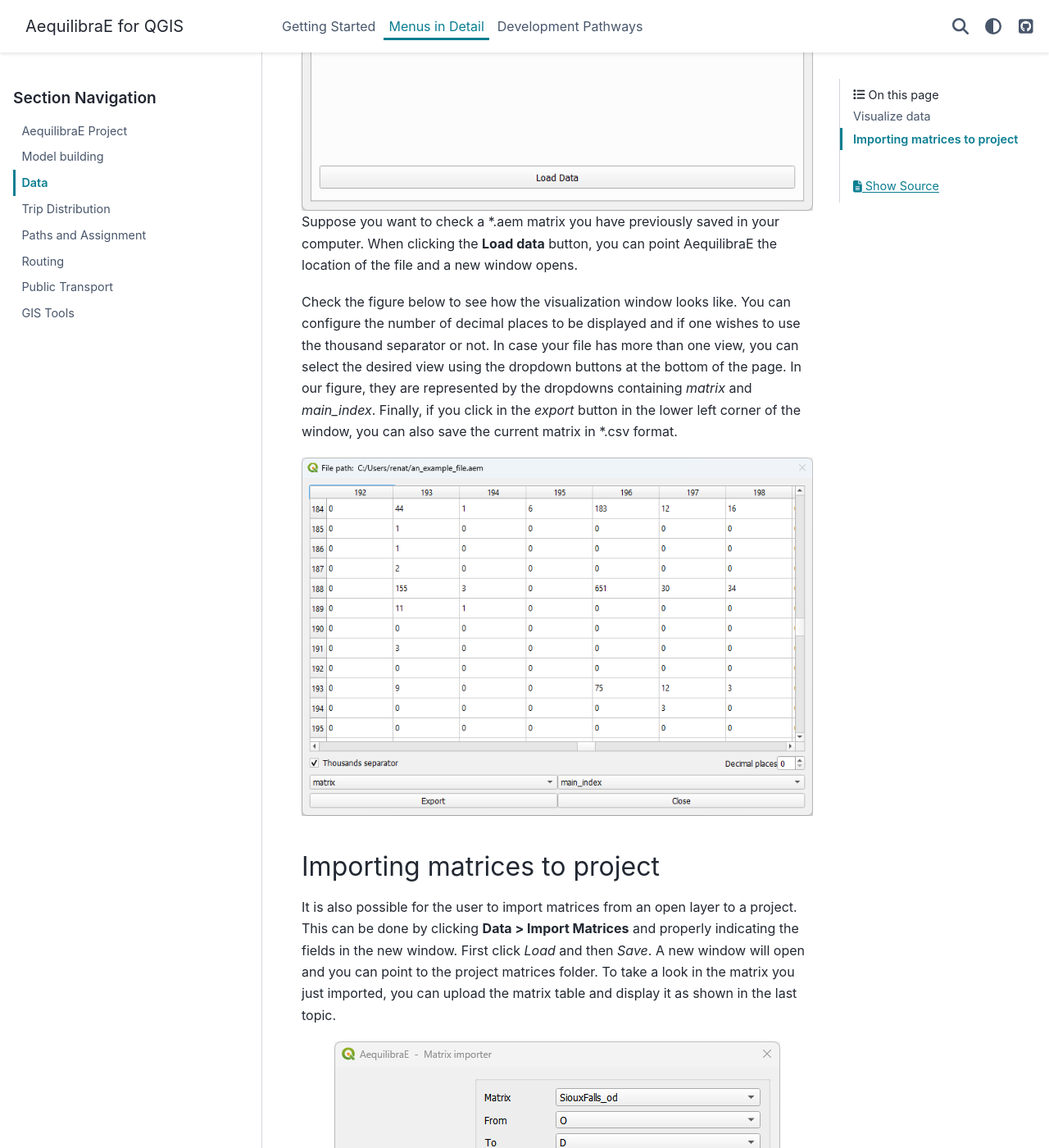
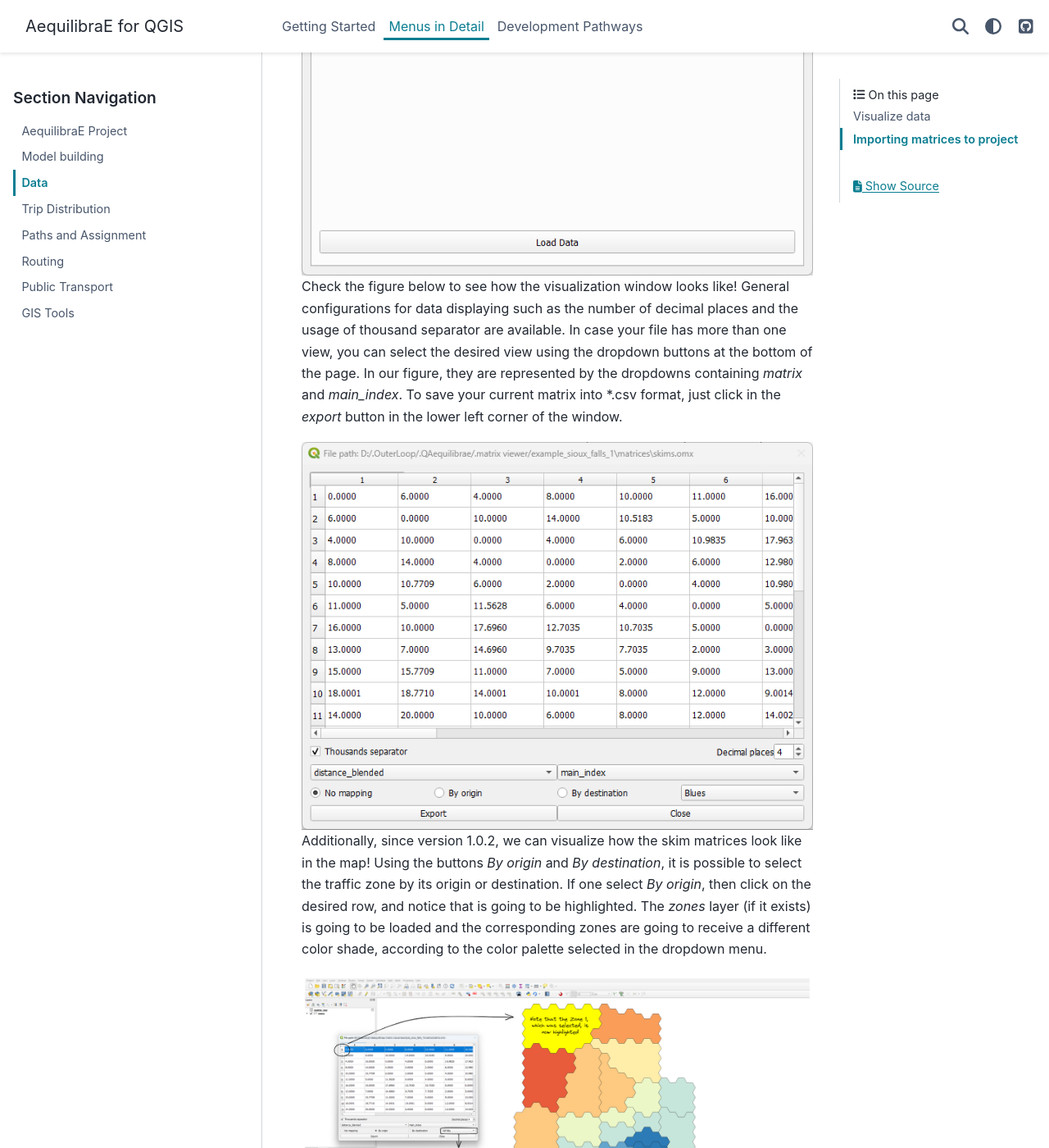
Before and after one commit to AequilibraE/qaequilibrae, a Sphinx documentation site: the page built from docs/source/menus_in_detail/data.rst, in a window 1280 px wide and 1400 px high, scrolled down 1730 px. Shown: the whole window at 82% size. Built offline with Sphinx 7.4.7 and the PyData theme 0.15.4, drawn with Linux system fonts in a browser that asks for light colours; the version number could not be read and is left out; some of the changed text lies outside the part shown.

Commit message:
documentation

```diff
--- a/docs/source/menus_in_detail/data.rst
+++ b/docs/source/menus_in_detail/data.rst
@@ -12,22 +12,24 @@
 Visualize data
 --------------
 
-When clicking **Data > Visualize data**, a new window with three different tabs
-opens. The tab *matrices* shows the matrices available for the current project (see figure below).
+When clicking **Data > Visualize data**, a new window with three different tabs opens. The tab *matrices* shows
+the matrices available for the current project (see figure below).
 
 .. image:: ../images/data_visualize_data_matrices.png
     :align: center
     :alt: project data matrices
 
-As for the tab *results* it displays the results of procedures that took place, such as the
-creation of Delaunay Lines, and that are saved in a **results_database.sqlite**.
+As for the tab *results* it displays the results of procedures that took place, such as the creation of Delaunay
+Lines, and that are saved in a **results_database.sqlite**.
 
 .. image:: ../images/data_visualize_data_results.png
     :align: center
     :alt: project data results
 
-Finally, the tab *non-project data* allows you to open and visualize matrices and datasets in the following
-extensions: \*.omx, \*.aem, and \*.aed.
+The tab *non-project data* allows you to open and visualize matrices and datasets in the following extensions:
+\*.omx, \*.aem, and \*.aed. **This is the only tab available if no AequilibraE project is open**. Suppose you
+want to check a skim matrix from a previous project. When clicking the **Load data** button, you can point
+AequilibraE the location of the file and its visualization is displayed.
 
 .. _fig_nonproject_data:
 
@@ -35,21 +37,33 @@
     :align: center
     :alt: project data load non-project data
 
-Suppose you want to check a \*.aem matrix you have previously saved in your computer.
-When clicking the **Load data** button, you can point AequilibraE the location of the file and a new
-window opens.
-
-Check the figure below to see how the visualization window looks like.
-You can configure the number of decimal places to be displayed and if
-one wishes to use the thousand separator or not. In case your file has more than one view,
-you can select the desired view using the dropdown buttons at the bottom of the page.
-In our figure, they are represented by the dropdowns containing *matrix* and
-*main_index*. Finally, if you click in the *export* button in the lower left corner of the
-window, you can also save the current matrix in \*.csv format.
+Check the figure below to see how the visualization window looks like! General configurations for data displaying
+such as the number of decimal places and the usage of thousand separator are available. In case your file has more
+than one view, you can select the desired view using the dropdown buttons at the bottom of the page. In our figure,
+they are represented by the dropdowns containing *matrix* and *main_index*. To save your current matrix into \*.csv
+format, just click in the *export* button in the lower left corner of the window.
 
 .. image:: ../images/data-visualize-loaded-matrix.png
     :align: center
     :alt: data visualize matrices
+
+Additionally, since version 1.0.2, we can visualize how the skim matrices look like in the map! Using the buttons
+*By origin* and *By destination*, it is possible to select the traffic zone by its origin or destination. If one
+select *By origin*, then click on the desired row, and notice that is going to be highlighted. The *zones* layer
+(if it exists) is going to be loaded and the corresponding zones are going to receive a different color shade, according
+to the color palette selected in the dropdown menu.
+
+.. image:: ../images/data-matrix-view-row-v2.png
+    :align: center
+    :alt: data matrix view by origin
+
+The step-by-step when selecting *By destination*, is identical to the one before. Select the desired column
+(destination), notice that it will be highlighted, and the *zones* layer is going to present a color shade
+according to the color palette selected.
+
+.. image:: ../images/data-matrix-view-column.png
+    :align: center
+    :alt: data matrix view by destination
 
 .. _importing_matrices:
 
```
Also changed, not shown: docs/source/images/data-matrix-view-column.png (added), docs/source/images/data-matrix-view-row-v2.png (added), docs/source/images/data-visualize-loaded-matrix.png.
